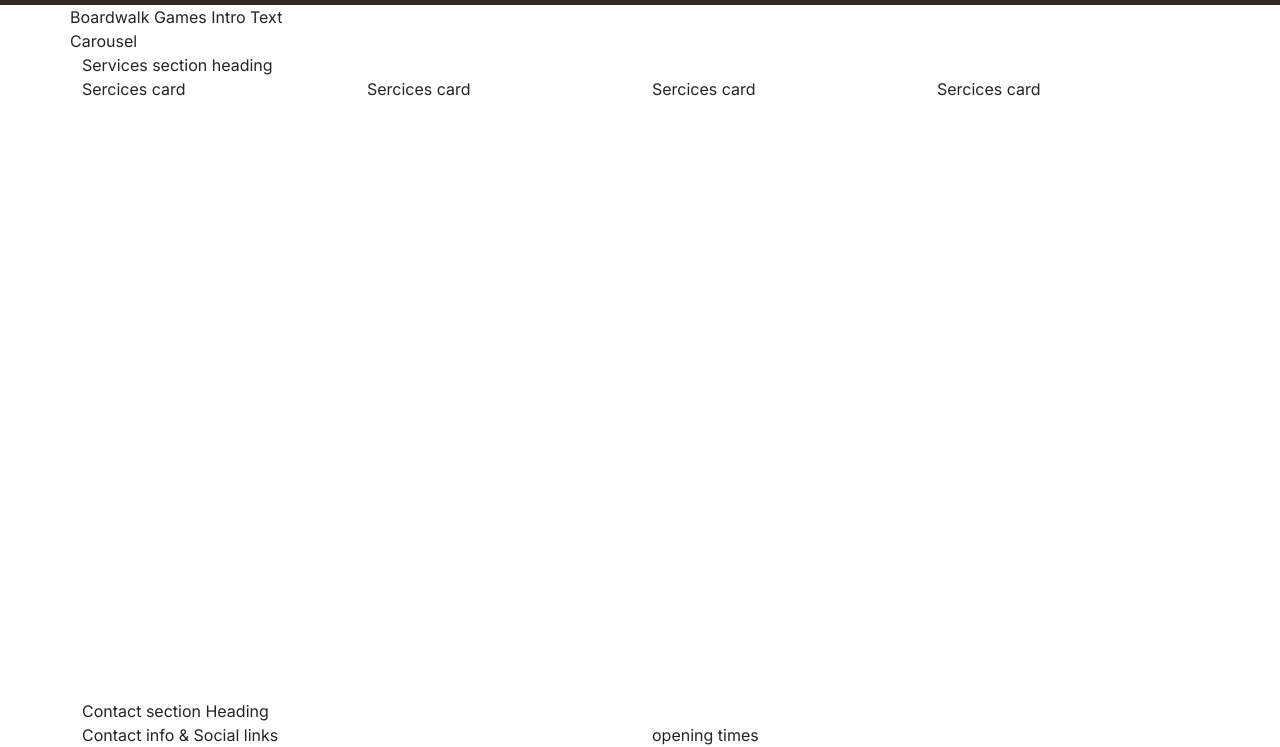
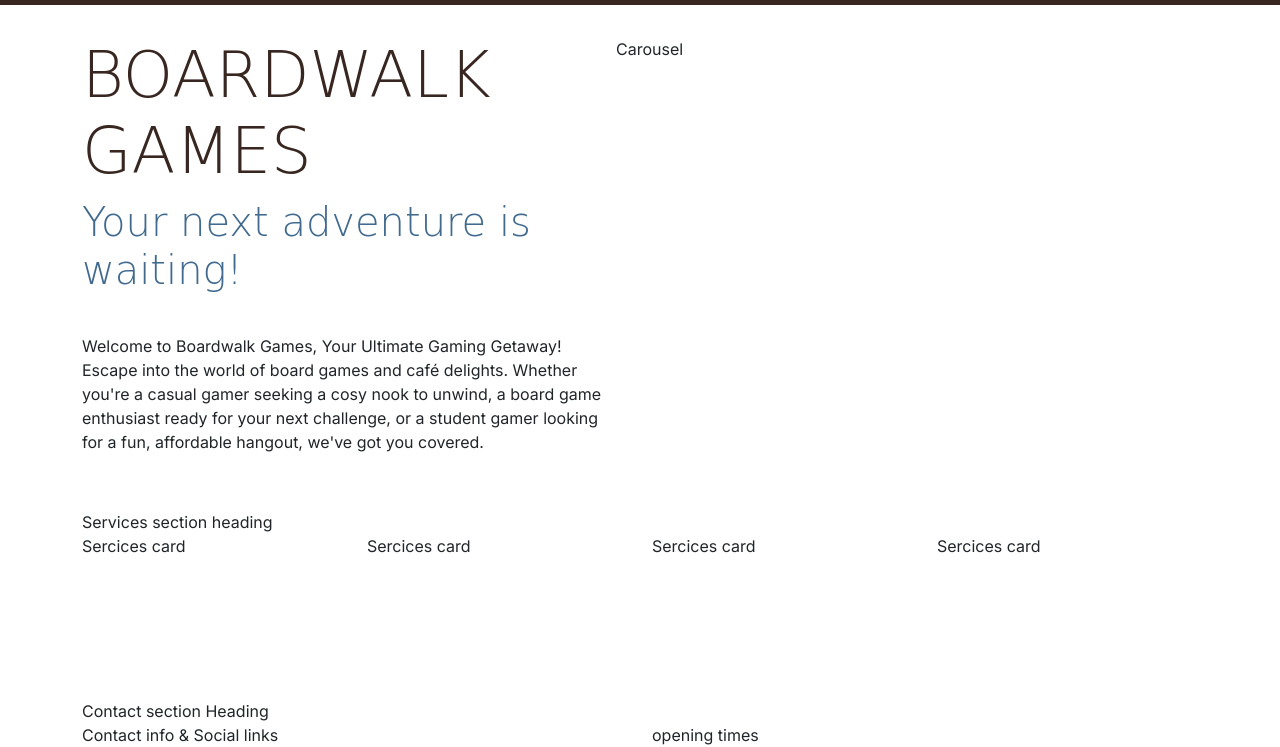
Before and after one commit to olletidblom/boardwalk-games, a plain HTML site: page index.html in a window 1280 px wide. Shown: the part 53-800 px from the top of the page. Drawn offline with nearby package versions, Linux system fonts and the light colour scheme; a web font is replaced by a local one.

Commit message:
Added styleing for header section

```diff
--- a/assets/css/style.css
+++ b/assets/css/style.css
@@ -23,10 +23,16 @@ body{
 h1, h2, h3{
     font-family: var(--secondary-font);
     color:var(--primary-color);
+    text-transform: uppercase;
 }
 
 .sub-heading-color{
     color:var(--highlight-color)
+}
+
+.section{
+   margin-top: 2rem;
+   margin-bottom: 2rem;
 }
 
 /* Navbar */
@@ -40,6 +46,12 @@ h1, h2, h3{
     width:30px;
 }
 
+/* Header */
+
+#header .lead{
+font-family: var(--secondary-font);
+}
+
 /*
 .container,
 .row{
--- a/index.html
+++ b/index.html
@@ -56,9 +56,15 @@
 
     <!--Header with carousel-->
 
-    <header class="container">
-        <div class="row col-12 col-xl-6">Boardwalk Games Intro Text</div>
-        <div class="row col-12 col-xl-6">Carousel</div>
+    <header id="header" class="container section">
+        <div class="row">
+            <div class="row col-12 col-xl-6 text-center text-xl-start">
+                <h1 class="display-3">Boardwalk Games</h1>
+                <p class="lead display-6 sub-heading-color">Your next adventure is waiting!</p>
+                <p class="my-4">Welcome to Boardwalk Games, Your Ultimate Gaming Getaway! Escape into the world of board games and café delights. Whether you're a casual gamer seeking a cosy nook to unwind, a board game enthusiast ready for your next challenge, or a student gamer looking for a fun, affordable hangout, we've got you covered.</p>
+            </div>
+            <div class="row col-12 col-xl-6">Carousel</div>
+    </div>
     </header>
     <!--Main element to hold all key sections-->
     <main>
```
